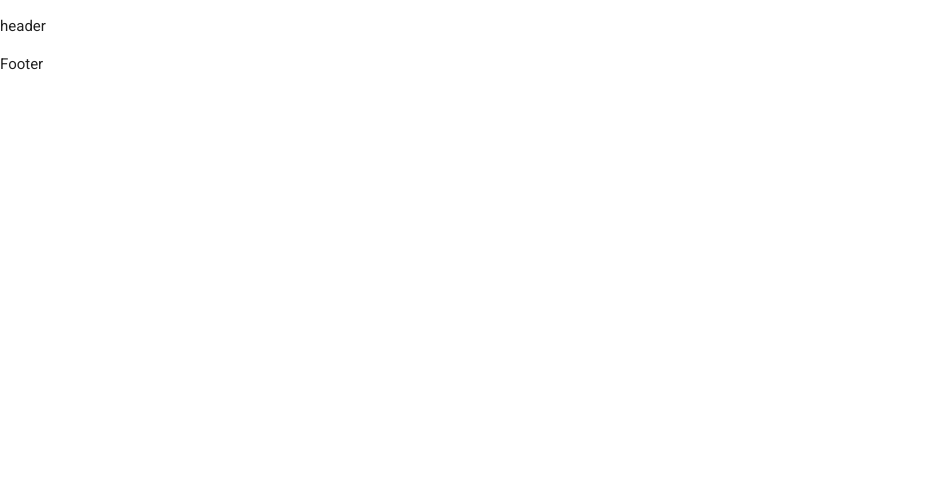
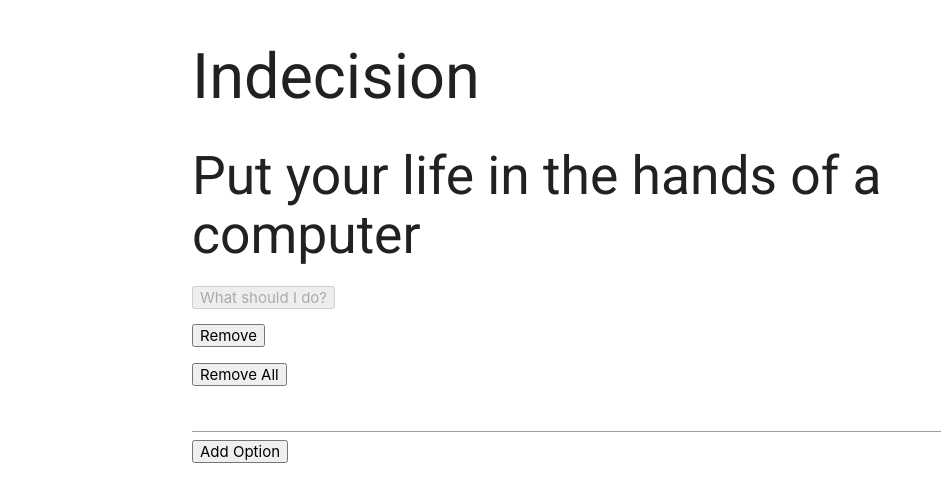
Before and after one commit to mason-smith/Expensify, a React app: page / in a window 1280 px wide. Shown: the top 502 px of the page, without its empty margins (0-941 px from the left). Built offline with nearby package versions, Linux system fonts and the light colour scheme.

Commit message:
Added react-modal and configured to app

```diff
--- a/package.json
+++ b/package.json
@@ -20,6 +20,7 @@
     "live-server": "^1.2.0",
     "react": "16.0.0",
     "react-dom": "16.0.0",
+    "react-modal": "2.2.2",
     "validator": "8.0.0",
     "webpack": "3.1.0",
     "webpack-dev-server": "2.5.1"
--- a/src/app.jsx
+++ b/src/app.jsx
@@ -2,21 +2,4 @@ import React from 'react'
 import ReactDOM from 'react-dom'
 import IndecisionApp from './components/IndecisionApp.jsx'
 
-const Layout = (props) => {
-  return (
-    <div>
-      <p>header</p>
-      {props.content}
-      <p>Footer</p>
-    </div>
-  );
-};
-
-const template = (
-  <div>
-    <h1>Page Title</h1>
-    <p>This is my page</p>
-  </div>
-)
-
-ReactDOM.render(< Layout></Layout>, document.getElementById('app'));
+ReactDOM.render(< IndecisionApp />, document.getElementById('app'));
--- a/src/components/Action.jsx
+++ b/src/components/Action.jsx
@@ -2,13 +2,8 @@ import React from 'react';
 
 const Action = (props) => {
   return (
-    <div className="center-align">
+    <div>
       <button
-        className="
-          purple darken-4
-          waves-effect
-          waves-light
-          btn"
         onClick={ props.handlePick }
         disabled={ !props.hasOptions }
       >
--- a/src/components/AddOption.jsx
+++ b/src/components/AddOption.jsx
@@ -20,11 +20,6 @@ export default class AddOption extends React.Component {
         <form onSubmit={ this.handleAddOption }>
           <input type="text" name="option" />
           <button
-            className="
-            waves-effect
-            waves-light
-            btn
-            purple darken-4"
           >Add Option</button>
         </form>
       </div>
--- a/src/components/Header.jsx
+++ b/src/components/Header.jsx
@@ -2,7 +2,7 @@ import React from 'react';
 
 const Header = (props) => {
   return (
-    <div className="center-align">
+    <div>
       <h1>{ props.title }</h1>
       {props.subtitle && <h2>{ props.subtitle }</h2>}
     </div>
--- a/src/components/IndecisionApp.jsx
+++ b/src/components/IndecisionApp.jsx
@@ -3,10 +3,12 @@ import AddOption from './AddOption.jsx'
 import Options from './Options.jsx'
 import Action from './Action.jsx'
 import Header from './Header.jsx'
+import OptionModal from './OptionModal.jsx'
 
 export default class IndecisionApp extends React.Component {
   state = {
-    options: []
+    options: [],
+    selectedOption: undefined
   };
   handleDeleteOptions = () => {
     this.setState(() => ({ options: [] }));
@@ -16,10 +18,13 @@ export default class IndecisionApp extends React.Component {
       options: prevState.options.filter((option) => optionToRemove !== option)
     }));
   };
+  handleCloseOption = () =>{
+    this.setState(() => ({ selectedOption: undefined }))
+  }
   handlePick = () => {
     const randomNum = Math.floor(Math.random() * this.state.options.length);
     const option = this.state.options[randomNum];
-    alert(option)
+    this.setState(() => ({ selectedOption: option }));
   };
   handleAddOption = (option) => {
     if (!option) {
@@ -70,6 +75,10 @@ export default class IndecisionApp extends React.Component {
           < AddOption
             handleAddOption={this.handleAddOption}
           />
+          <OptionModal
+            selectedOption={this.state.selectedOption}
+            handleCloseOption={this.handleCloseOption}
+          />
         </div>
       </div>
     )
--- a/src/components/Option.jsx
+++ b/src/components/Option.jsx
@@ -2,8 +2,8 @@ import React from 'react'
 
 const Option = (props) => {
   return (
-    <ul className="collection">
-      <li className="collection-item">{ props.optionText }
+    <ul>
+      <li>{ props.optionText }
         <button
           onClick={(e) => {
             props.handleDeleteOption(props.optionText);
--- /dev/null
+++ b/src/components/OptionModal.jsx
@@ -0,0 +1,19 @@
+import React from 'react';
+import Modal from 'react-modal';
+
+const OptionModal = (props) => (
+  <Modal
+    isOpen={!!props.selectedOption}
+    contentLabel="Selected Option"
+  >
+    <h3> Selected Option </h3>
+    {props.selectedOption && <p>{props.selectedOption}</p>}
+    <button
+      onClick={ props.handleCloseOption }
+    >
+      Okay
+    </button>
+  </Modal>
+);
+
+export default OptionModal;
--- a/src/components/Options.jsx
+++ b/src/components/Options.jsx
@@ -17,11 +17,6 @@ const Options = (props) => {
       <Option />
 
       <button
-        className="
-          purple darken-4
-          waves-effect
-          waves-light
-          btn"
         onClick={props.handleDeleteOptions}>
           Remove All
       </button>
```
Also changed, not shown: 1 other file (tests, documents, lock files or other folders).
